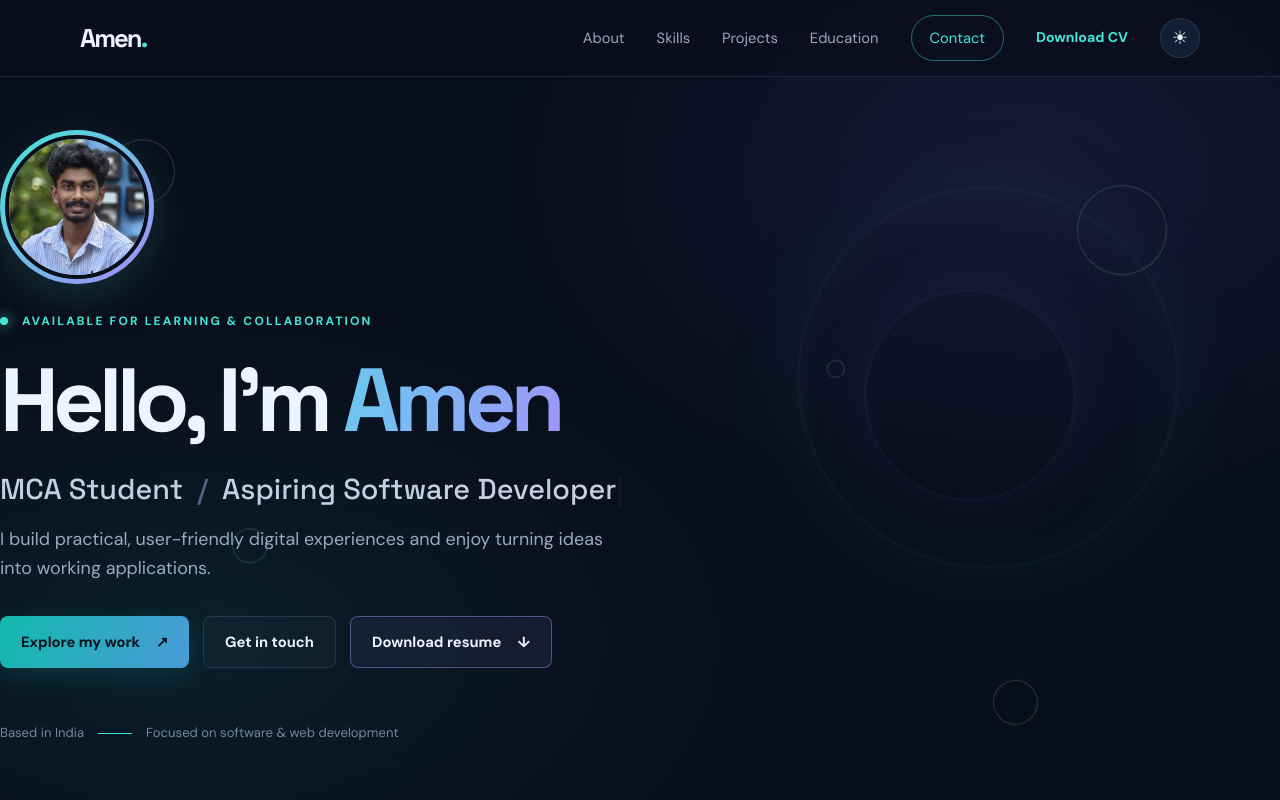
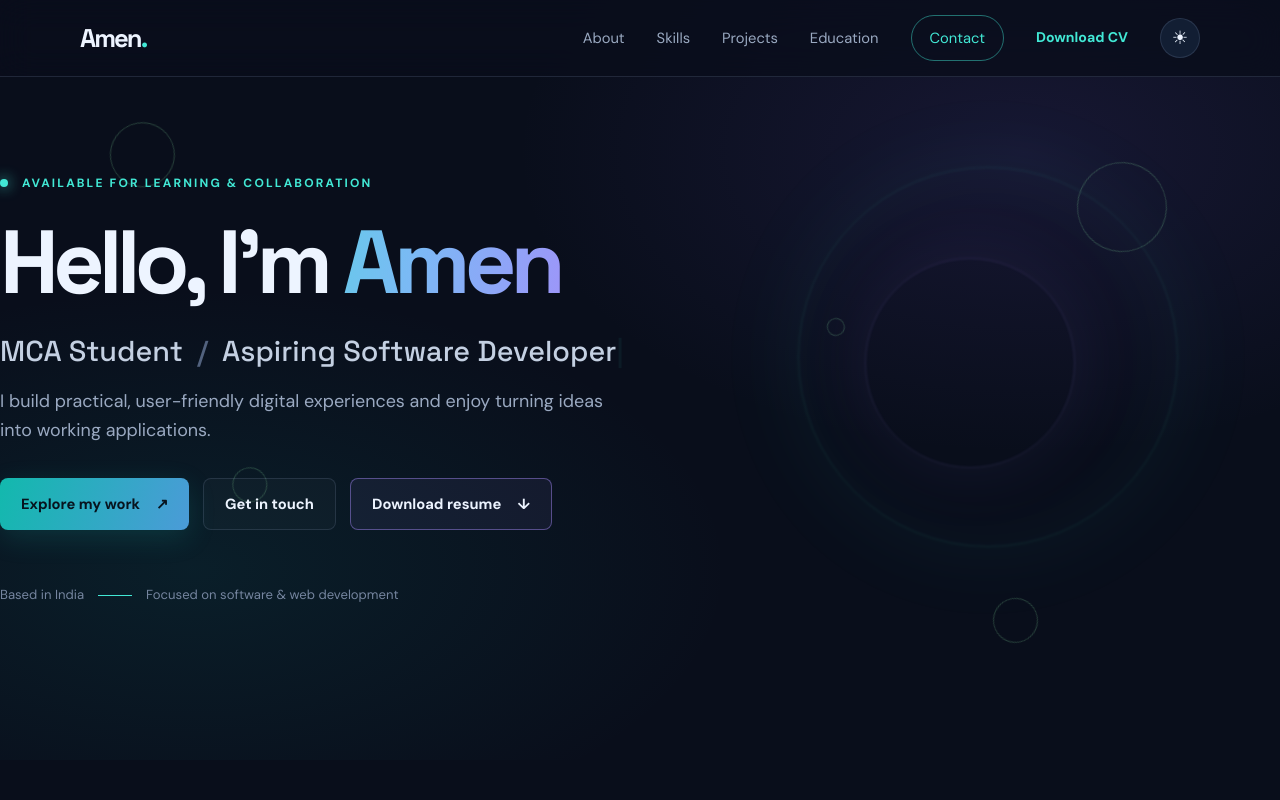
Before and after one commit to amentabraham07-blip/amen-portfolio, a plain HTML site: page index.html in a window 1280 px wide. Shown: the top 800 px of the page. Drawn offline with Linux system fonts and the light colour scheme.

Commit message:
Remove profile image from index.html
Removed profile image from hero section.

```diff
--- a/index.html
+++ b/index.html
@@ -30,7 +30,6 @@
     <section class="hero section" id="home">
       <div class="hero-glow glow-one"></div><div class="hero-glow glow-two"></div>
       <div class="container hero-content">
-        <div class="hero-profile reveal"><img src="profile.jpg" alt="Portrait of Amen T. Abraham"></div>
         <p class="eyebrow reveal"><span class="status-dot"></span> AVAILABLE FOR LEARNING & COLLABORATION</p>
         <h1 class="reveal delay-1">Hello, I'm <span class="gradient-text">Amen</span></h1>
         <h2 class="hero-role reveal delay-2">MCA Student <span class="role-divider">/</span> <span id="typedRole">Aspiring Software Developer</span><span class="cursor">|</span></h2>
```
